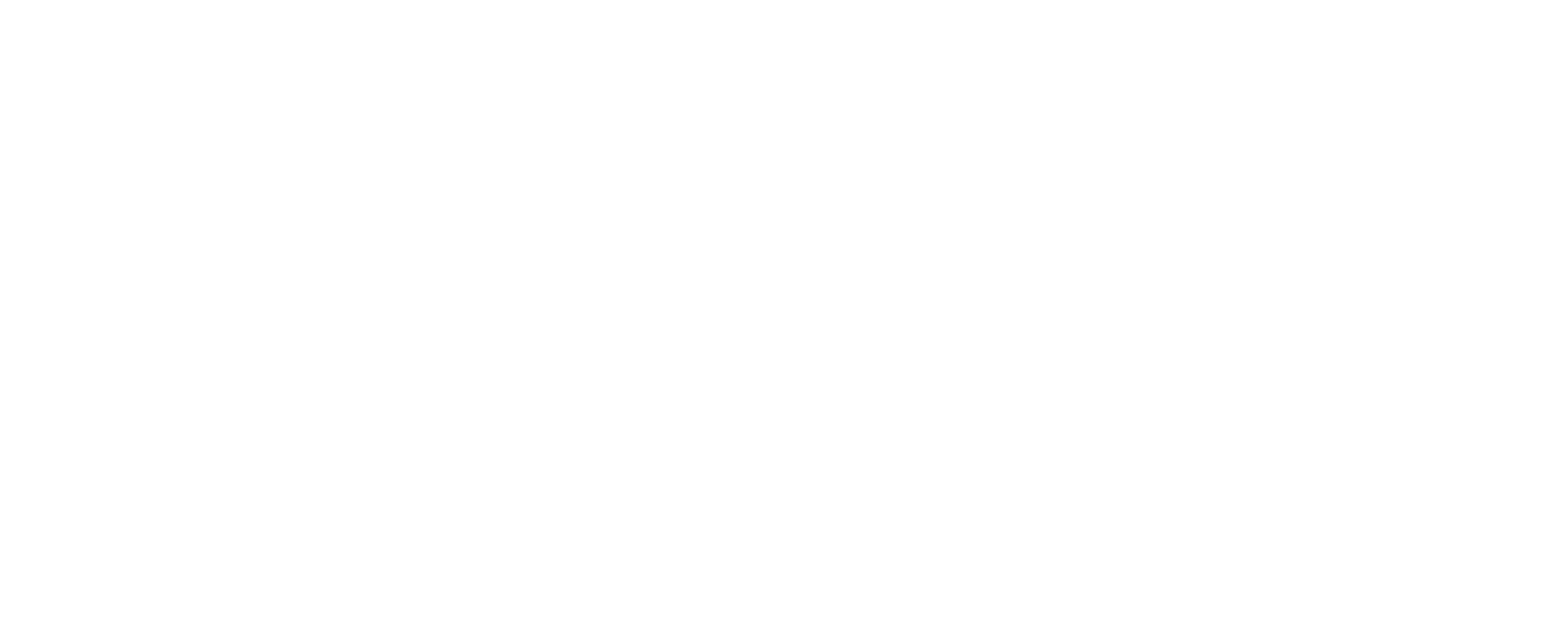
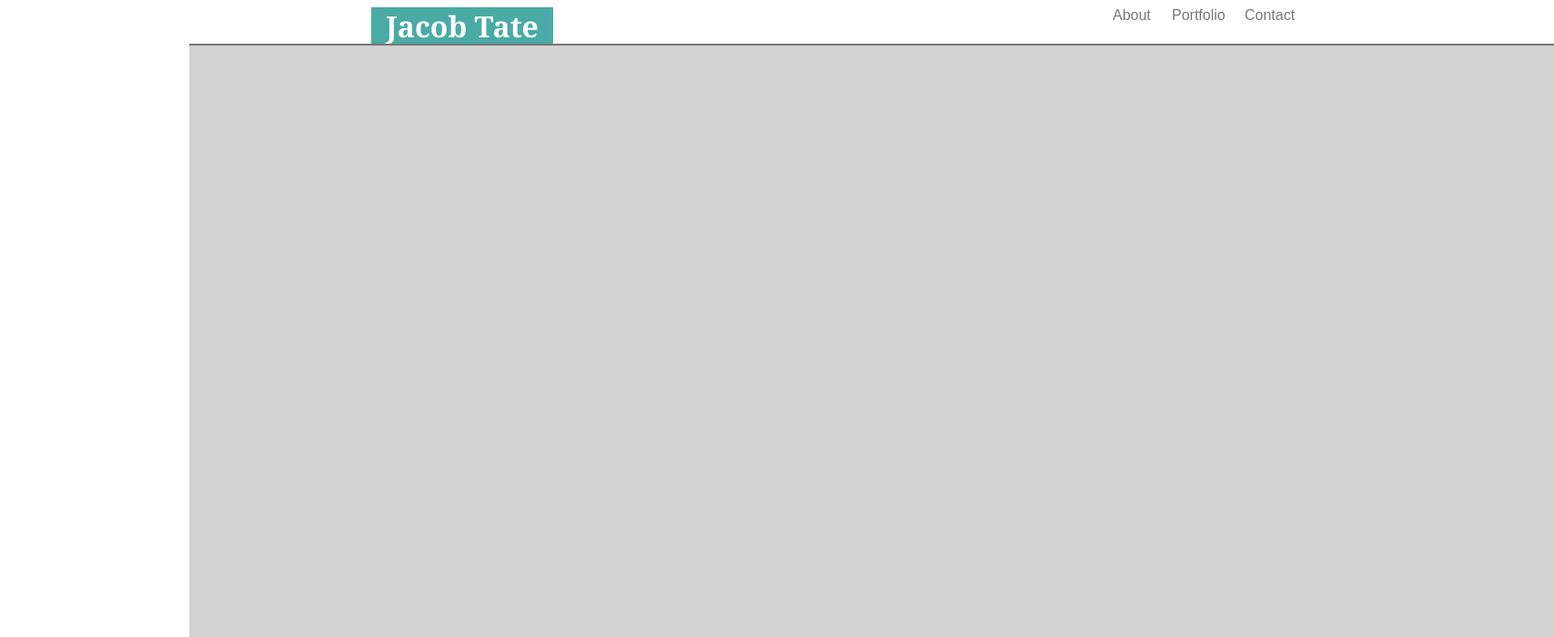
Before and after one commit to JacobTate/Basic-Portfolio, a plain HTML site: page contact.html in a window 1280 px wide. Shown: the top 700 px of the page at 91% size, 1708 px wide, since content can reach past the window. Drawn offline with Linux system fonts and the light colour scheme.

Commit message:
started the other pages

```diff
--- a/assets/css/style.css
+++ b/assets/css/style.css
@@ -1,4 +1,4 @@
-/*  the css code for index.html   */
+/* the main header*/
 header{
     width:200px;
     height:40px;
@@ -7,14 +7,15 @@ header{
     margin-bottom:0px;
     position:absolute;
 }
-
+/* the header text*/
 .nameh1{
     text-align:center;
     vertical-align:middle;
     line-height:0px;
     color:white;
+    font-family: 'Georgia', Times, Times New Roman, serif;
 }
-
+/* the background div*/
 .maindiv{
 width:1500px;
 height:800px;
@@ -22,11 +23,11 @@ background-color:lightgray;
 margin-left:200px;
 margin-top:40px;
 position:absolute;
-border-style: ridge;
-border-top:none;
+
+border-top:groove;
 border-color:#cccccc;
 }
-
+/*the main content of the page*/
 .container{
     height:600px;
     width:960px;
@@ -36,30 +37,62 @@ border-color:#cccccc;
     position: absolute;
 }
 
+/*the first link*/
+#link1{
+    color:#777777;
+    text-decoration:none;
+    font-family:'Arial', 'Helvetica Neue', Helvetica, sans-serif;
+}
 
 .link1{
-    color:#777777;
-    text-decoration:none;
-
-}
-
-.link{
     width:60px;
     height:20px;
     background-color:white;
-    margin-left:1200px;
+    margin-left:1215px;
     position:absolute;
    text-align:left;
 }
+/*the second link*/
+#link2{
+    color:#777777;
+    text-decoration:none;
+    font-family:'Arial', 'Helvetica Neue', Helvetica, sans-serif;
+}
 
+.link2{
+    width:70px;
+   text-align:left;
+    height:20px;
+    background-color:white;
+    margin-left:1280px;
+    position:absolute;
+
+}
+/*the third link*/
+#link3{
+    color:#777777;
+    text-decoration:none;
+    font-family:'Arial', 'Helvetica Neue', Helvetica, sans-serif;
+}
+.link3{
+    width:60px;
+   text-align:left;
+    height:20px;
+    background-color:white;
+    margin-left:1360px;
+    position:absolute;
+
+}
+/*the image*/
 #mainimg{
 
     width:200px;
     position:absolute;
     margin-left:30px;
     margin-top:100px;
+    alt:"image here" ;
 }
-
+/*the bold text*/
 .namep{
     color:#4aaaa5;
     font-size:30px;
@@ -67,4 +100,17 @@ border-color:#cccccc;
     position:absolute;
     margin-left:30px;
     margin-top:20px;
+    font-family: 'Georgia', Times, Times New Roman, serif;
 }
+/*the footer*/
+.footer{
+    position:absolute;
+    width:1500px;
+    height:100px;
+    background-color:#666666;
+    margin-top:750px;
+    border-top:solid;
+    border-color:teal;
+    border-width:8px;
+    left:-200px;
+}
--- a/contact.html
+++ b/contact.html
@@ -1,17 +1,39 @@
 <!DOCTYPE html>
 <html lang="en-us">
 <head>
-
+        <link rel="stylesheet" type="text/css" href="assets/css/style.css">
 <title>
-
+Contact
 </title>
 
 </head>
 
 <body>
+    <!--The main header-->
+    <header>
+            <h1 class = "nameh1">Jacob Tate </h1>
+        </header>
 
+        <!--the first lnk-->
+    <div class= "link1">
+            <a id = "link1" href = "index.html">About</a>
 
+            <!--the second link-->
+        </div>
+            <div class = link2>
+                    <a id = "link2" href = "portfolio.html">Portfolio</a>
+            </div>
 
+            <!--the third link-->
+        <div class ="link3">
+
+            <a id = "link3" href = "contact.html">Contact</a>
+
+        </div>
+
+   <!--The main div in this page-->
+   <div class="maindiv">
+       </div>
 
 
 
```
Also changed, not shown: index.html (+23 -4 lines), portfolio.html (+24 -2 lines).
